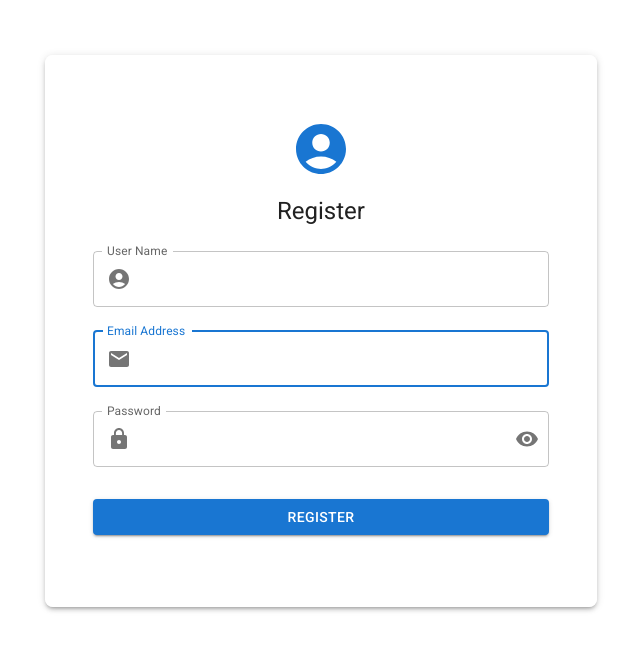
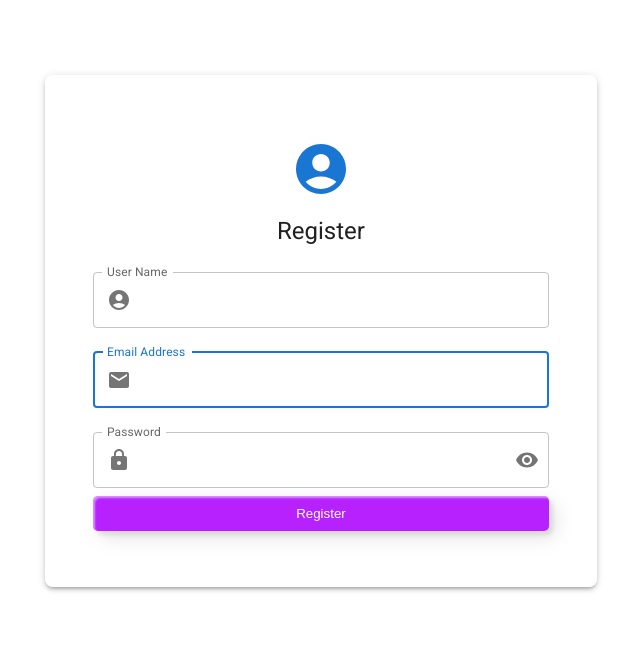
Before and after one commit to Naveedahmedtech/blog-1-client, a React (Vite) app: page /register in a window 1280 px wide. Shown: the part 101-752 px from the top of the page, without its empty margins (319-959 px from the left). Built offline with nearby package versions, Linux system fonts and the light colour scheme.

Commit message:
loading handled for login & register

```diff
--- a/baseUrl.ts
+++ b/baseUrl.ts
@@ -1,2 +1,2 @@
-// export const BASE_URL = "http://localhost:8000/api"
-export const BASE_URL = "https://blog-1-server-7d4o.vercel.app/api";
+export const BASE_URL = "http://localhost:8000/api"
+// export const BASE_URL = "https://blog-1-server-7d4o.vercel.app/api";
--- a/src/App.tsx
+++ b/src/App.tsx
@@ -1,6 +1,8 @@
 import { RouterProvider} from 'react-router-dom';
 import './App.css'
 import { router } from './router/routes';
+import './assets/styles/button.global.css'
+import './assets/styles/link.global.css'
 
 function App() {
   return (
--- /dev/null
+++ b/src/assets/styles/button.global.css
@@ -0,0 +1,57 @@
+.frame {
+    width: 100%;
+    /* margin: 40px auto; */
+    text-align: center;
+}
+.custom-btn {
+    width: 100%;
+    color: #fff;
+    border-radius: 5px;
+    padding: 10px 25px;
+    /* font-family: 'Lato', sans-serif; */
+    /* font-weight: 500; */
+    background: transparent;
+    cursor: pointer;
+    transition: all 0.3s ease;
+    position: relative;
+    /* display: inline-block; */
+    box-shadow: inset 2px 2px 2px 0px rgba(255, 255, 255, .5),
+        7px 7px 20px 0px rgba(0, 0, 0, .1),
+        4px 4px 5px 0px rgba(0, 0, 0, .1);
+    outline: none;
+}
+
+.btn {
+    background: #b621fe;
+    border: none;
+    z-index: 1;
+}
+
+.btn:after {
+    position: absolute;
+    content: "";
+    width: 0;
+    height: 100%;
+    top: 0;
+    right: 0;
+    z-index: -1;
+    background-color: #663dff;
+    border-radius: 5px;
+    box-shadow: inset 2px 2px 2px 0px rgba(255, 255, 255, .5),
+        7px 7px 20px 0px rgba(0, 0, 0, .1),
+        4px 4px 5px 0px rgba(0, 0, 0, .1);
+    transition: all 0.3s ease;
+}
+
+.btn:hover {
+    color: #fff;
+}
+
+.btn:hover:after {
+    left: 0;
+    width: 100%;
+}
+
+.btn:active {
+    top: 2px;
+}
--- /dev/null
+++ b/src/assets/styles/link.global.css
@@ -0,0 +1,32 @@
+.container {
+    width: 100%;
+    /* height: 100vh; */
+    display: flex;
+    justify-content: space-around;
+    align-items: center;
+    flex-wrap: wrap;
+}
+
+.link {
+    display: block;
+    position: relative;
+    margin-inline: 25px;
+    font-size: 24px;
+    color: hsl(0, 0, 10);
+}
+
+.link__1:before {
+    content: "";
+    width: 100%;
+    height: 1px;
+    background-color: rgba(14, 100, 53, 0.3);
+    position: absolute;
+    bottom: 0;
+    left: 0;
+    z-index: -1;
+    transition: height 0.3s ease-in-out;
+}
+
+.link__1:hover:before {
+    height: 10px;
+}
--- a/src/layout/header/Header.tsx
+++ b/src/layout/header/Header.tsx
@@ -19,10 +19,12 @@ const HideAppBar = () => {
     setMobileMenuOpen(open);
   };
 
+
+
   return (
     <>
       <CssBaseline />
-      <HideOnScroll window={window}>
+      <HideOnScroll>
         <AppBar >
           <Toolbar sx={{ display: 'flex', justifyContent: "space-between", alignItems: "center", background: "#000" }}>
             <Logo />
@@ -60,7 +62,7 @@ const HideAppBar = () => {
       >
         <Box
           role="presentation"
-          // onClick={toggleDrawer(false)}
+        // onClick={toggleDrawer(false)}
         // onKeyDown={toggleDrawer(false)}
         >
           <Navigation is_mobile={true} setMobileMenuOpen={setMobileMenuOpen} />
--- a/src/layout/header/components/HideOnScroll.tsx
+++ b/src/layout/header/components/HideOnScroll.tsx
@@ -1,14 +1,13 @@
-// components/HideOnScroll.js
+// components/HideOnScroll.tsx
 import { useScrollTrigger, Slide } from '@mui/material';
 import React from 'react';
 
-
 interface Props {
     children: React.ReactNode;
-    window: any;
 }
-const HideOnScroll = ({ children, window }: Props) => {
-    const trigger = useScrollTrigger({ target: window ? window() : undefined });
+
+const HideOnScroll = ({ children }: Props) => {
+    const trigger = useScrollTrigger();
 
     return (
         <Slide appear={false} direction="down" in={!trigger}>
--- a/src/pages/auth/Login.tsx
+++ b/src/pages/auth/Login.tsx
@@ -26,14 +26,14 @@ const Login = () => {
     const navigate = useNavigate();
     const { login: storeUser } = useAuth();
 
-    const [login] = useLoginMutation();
+    const [login, { isLoading }] = useLoginMutation();
     const formik = useFormik({
         initialValues: {
             email: '',
             password: '',
         },
         validationSchema,
-        onSubmit: async (values:any) => {
+        onSubmit: async (values: any) => {
             values.hashedPassword = values.password;
             delete values.password;
             // console.log(values);
@@ -82,11 +82,11 @@ const Login = () => {
                     <form onSubmit={formik.handleSubmit} style={{ width: '100%' }} noValidate>
                         <FormInputField name="email" label="Email Address" type="email" icon={<EmailIcon />} formik={formik} />
                         <FormInputField name="password" label="Password" type="password" icon={<LockIcon />} formik={formik} />
-                        <ActionButton actionText="Sign in" />
+                        <ActionButton actionText="Sign in" isLoading={isLoading} />
                         <ForgotPasswordLink />
-                        <>
-                        <Link to="/register">Sign up</Link>
-                        </>
+                        <div className=''>
+                            <Link to="/register" className=''>Sign up</Link>
+                        </div>
                     </form>
                 </CardContent>
             </Card>
--- a/src/pages/auth/Register.tsx
+++ b/src/pages/auth/Register.tsx
@@ -25,7 +25,7 @@ const validationSchema = yup.object({
 
 const Register = () => {
     const navigate = useNavigate();
-    const [register] = useRegisterMutation();
+    const [register, { isLoading }] = useRegisterMutation();
     const formik = useFormik({
         initialValues: {
             username: '',
@@ -82,7 +82,7 @@ const Register = () => {
                         <FormInputField name="username" label="User Name" type="text" icon={<AccountCircle />} formik={formik} />
                         <FormInputField name="email" label="Email Address" type="email" icon={<EmailIcon />} formik={formik} />
                         <FormInputField name="password" label="Password" type="password" icon={<LockIcon />} formik={formik} />
-                        <ActionButton actionText="Register" />
+                        <ActionButton actionText="Register" isLoading={isLoading} />
                         {/* <ForgotPasswordLink /> */}
                     </form>
                 </CardContent>
--- a/src/pages/auth/components/LoginButton.tsx
+++ b/src/pages/auth/components/LoginButton.tsx
@@ -1,10 +1,13 @@
-import { Button } from '@mui/material';
+import { CircularProgress } from '@mui/material';
 
-const ActionButton = ({ actionText } : any) => {
+const ActionButton = ({ actionText, isLoading }: any) => {
     return (
-        <Button type="submit" fullWidth variant="contained" sx={{ mt: 3, mb: 2 }}>
-            {actionText}
-        </Button>
+        <button
+            type="submit"
+            className='custom-btn btn'
+        >
+            {isLoading ? <CircularProgress size={24} /> : actionText}
+        </button>
     );
 };
 
--- a/src/redux/features/authApi.ts
+++ b/src/redux/features/authApi.ts
@@ -1,8 +1,9 @@
 import { createApi, fetchBaseQuery } from "@reduxjs/toolkit/query/react";
+import { BASE_URL } from "../../../baseUrl";
 
 export const authApi = createApi({
   baseQuery: fetchBaseQuery({
-    baseUrl: "https://blog-1-server-7d4o.vercel.app/api/auth",
+    baseUrl: `${BASE_URL}/auth`,
   }),
   endpoints: (builder) => ({
     register: builder.mutation({
```
